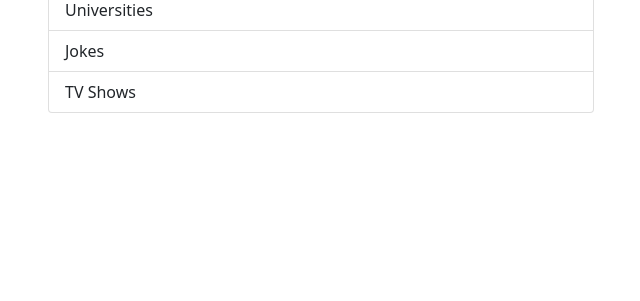
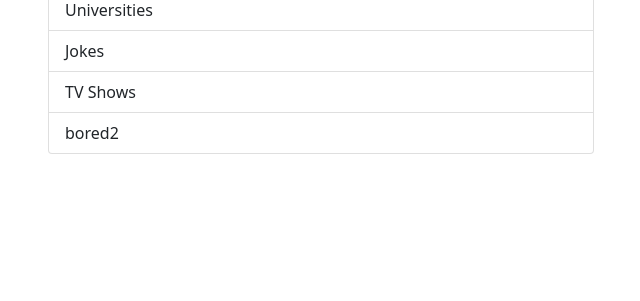
Before and after one commit to jack-hermanson/cis200, a Flask app: template main/web/templates/sandbox/index.html in a window 1280 px wide. Shown: the part 343-644 px from the top of the page, without its empty margins (34-674 px from the left). Run offline with Flask 2, Linux system fonts and the light colour scheme; the template is opened without the code that fills it: most values are stand-ins (such as "Sample title", 1, 10 or a date in 2020); some libraries are stand-ins or nearby versions.

Commit message:
add bored2 to sandbox index

```diff
--- a/main/web/templates/sandbox/index.html
+++ b/main/web/templates/sandbox/index.html
@@ -26,6 +26,7 @@
                 <a href="{{ url_for('sandbox.universities') }}" class="list-group-item list-group-item-action">Universities</a>
                 <a href="{{ url_for('sandbox.jokes') }}" class="list-group-item list-group-item-action">Jokes</a>
                 <a href="{{ url_for('sandbox.tv_shows') }}" class="list-group-item list-group-item-action">TV Shows</a>
+                <a href="{{ url_for('sandbox.bored') }}" class="list-group-item list-group-item-action">bored2</a>
             </div>
         </div>
     </div>
```
